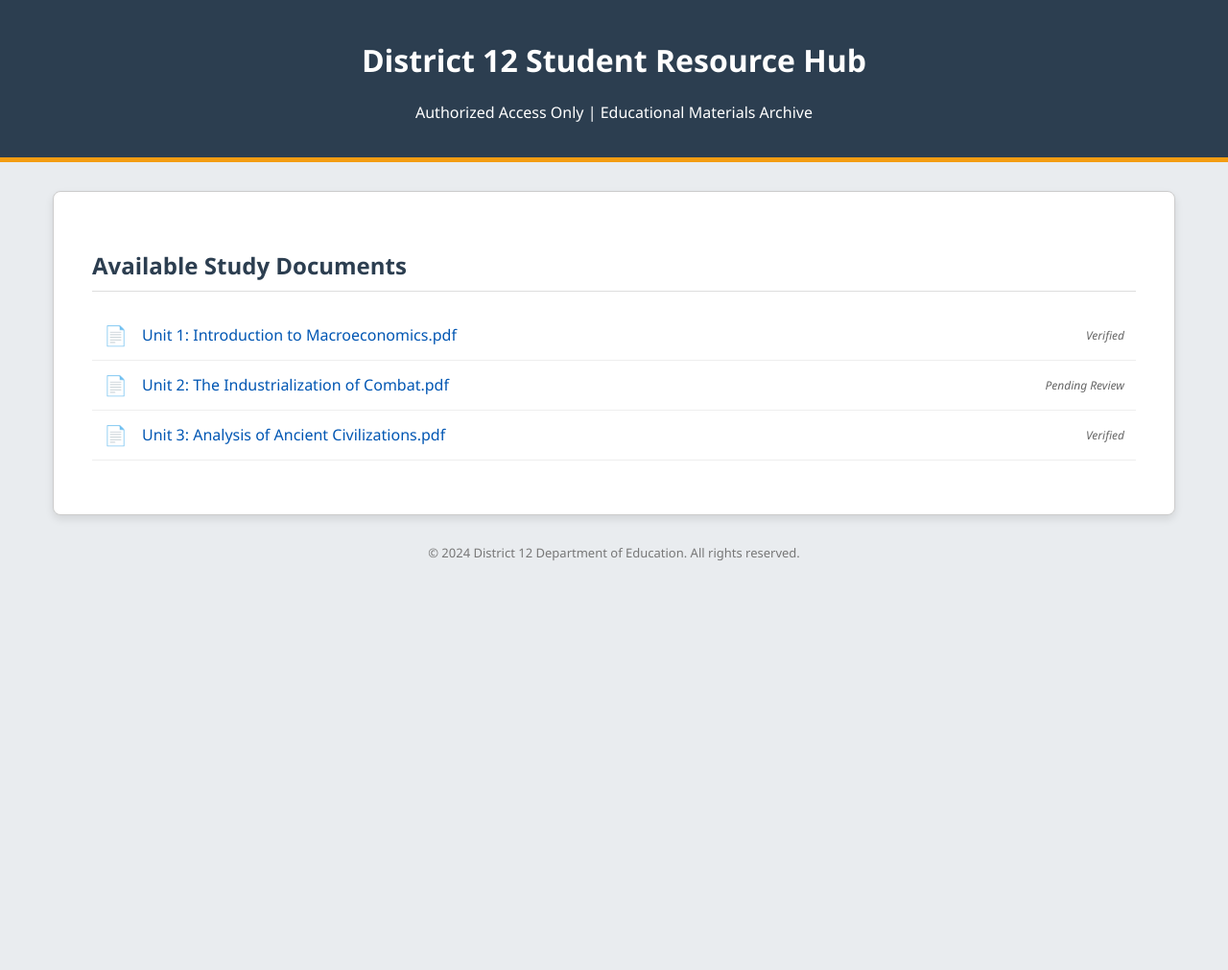
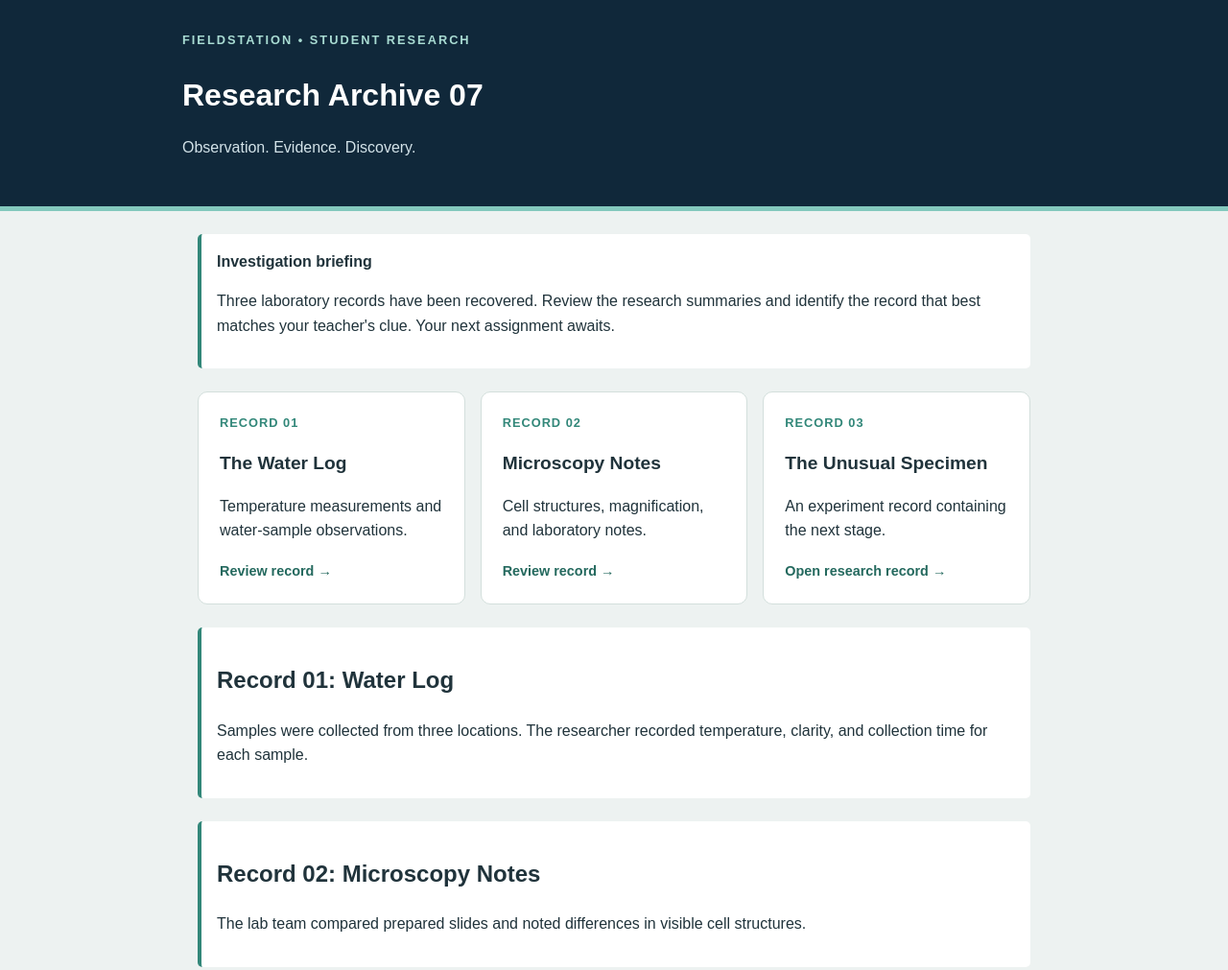
Before and after one commit to wmccormack150-wq/advanced-mathematics-portal, a plain HTML site: page index.html in a window 1280 px wide. Shown: the top 1011 px of the page at 96% size. Before the commit the page ends 800 px from the top, so only its background shows below. Drawn offline with Linux system fonts and the light colour scheme.

Commit message:
Revamp index.html for Fieldstation Research Archive
Updated the HTML structure and styles for the Fieldstation Research Archive, replacing the District 12 resource hub. Enhanced layout and design elements for better user experience.

```diff
--- a/index.html
+++ b/index.html
@@ -1,55 +1,165 @@
+
 <!DOCTYPE html>
 <html lang="en">
 <head>
-<meta charset="UTF-8">
-<title>District 12 | Academic Resource Portal</title>
-<style>
-body { font-family: 'Segoe UI', Tahoma, Geneva, Verdana, sans-serif; background-color: #e9ecef; color: #333; margin: 0; }
-.header { background-color: #2c3e50; color: white; padding: 20px; text-align: center; border-bottom: 5px solid #f39c12; }
-.container { width: 85%; margin: 30px auto; background: white; padding: 40px; border: 1px solid #ccc; box-shadow: 0 4px 8px rgba(0,0,0,0.1); border-radius: 8px; }
-h2 { color: #2c3e50; border-bottom: 1px solid #ddd; padding-bottom: 10px; }
-.doc-list { list-style: none; padding: 0; }
-.doc-item { display: flex; align-items: center; padding: 12px; border-bottom: 1px solid #eee; transition: background 0.2s; }
-.doc-item:hover { background-color: #f8f9fa; }
-.doc-icon { margin-right: 15px; font-size: 20px; }
-.doc-link { color: #0056b3; text-decoration: none; font-weight: 500; flex-grow: 1; }
-.doc-link:hover { text-decoration: underline; }
-.status { font-size: 12px; color: #666; font-style: italic; }
-.footer { text-align: center; margin-top: 30px; font-size: 13px; color: #777; }
-</style>
+  <meta charset="UTF-8">
+  <meta name="viewport" content="width=device-width, initial-scale=1">
+  <title>Fieldstation | Research Archive 07</title>
+  <style>
+    * { box-sizing: border-box; }
+
+    body {
+      margin: 0;
+      background: #edf2f1;
+      color: #20333b;
+      font-family: Arial, sans-serif;
+      line-height: 1.6;
+    }
+
+    header {
+      background: #10283a;
+      color: white;
+      padding: 32px 20px;
+      border-bottom: 5px solid #83c9bd;
+    }
+
+    .header-inner, main, footer {
+      max-width: 900px;
+      margin: auto;
+    }
+
+    .eyebrow {
+      color: #a9dcd3;
+      font-size: 0.8rem;
+      letter-spacing: 2px;
+      font-weight: bold;
+    }
+
+    h1 { margin-bottom: 5px; }
+    header p { color: #d3e3e9; }
+
+    main { padding: 24px 16px; }
+
+    .notice {
+      background: white;
+      border-left: 4px solid #328779;
+      padding: 16px;
+      margin-bottom: 24px;
+      border-radius: 5px;
+    }
+
+    .documents {
+      display: grid;
+      grid-template-columns: repeat(auto-fit, minmax(220px, 1fr));
+      gap: 16px;
+    }
+
+    .document {
+      display: block;
+      background: white;
+      color: inherit;
+      text-decoration: none;
+      border: 1px solid #d3dfdc;
+      border-radius: 10px;
+      padding: 22px;
+      transition: transform 0.15s, border-color 0.15s;
+    }
+
+    .document:hover, .document:focus-visible {
+      transform: translateY(-3px);
+      border-color: #328779;
+      outline: 2px solid #328779;
+      outline-offset: 2px;
+    }
+
+    .file-number {
+      color: #328779;
+      font-size: 0.8rem;
+      font-weight: bold;
+      letter-spacing: 1px;
+    }
+
+    .document h2 { font-size: 1.2rem; }
+
+    .open-label {
+      color: #24695e;
+      font-weight: bold;
+      font-size: 0.9rem;
+    }
+
+    footer {
+      padding: 12px 16px 32px;
+      color: #53676d;
+      font-size: 0.85rem;
+    }
+  </style>
 </head>
 <body>
+  <header>
+    <div class="header-inner">
+      <div class="eyebrow">FIELDSTATION • STUDENT RESEARCH</div>
+      <h1>Research Archive 07</h1>
+      <p>Observation. Evidence. Discovery.</p>
+    </div>
+  </header>
 
-<div class="header">
-<h1>District 12 Student Resource Hub</h1>
-<p>Authorized Access Only | Educational Materials Archive</p>
-</div>
+  <main>
+    <div class="notice">
+      <strong>Investigation briefing</strong>
+      <p>
+        Three laboratory records have been recovered.
+        Review the research summaries and identify the record
+        that best matches your teacher's clue.
+        Your next assignment awaits.
+      </p>
+    </div>
 
-<div class="container">
-<h2>Available Study Documents</h2>
-<ul class="doc-list">
-<li class="doc-item">
-<span class="doc-icon">📄</span>
-<a href="https://www.wikipedia.org/" class="doc-link">Unit 1: Introduction to Macroeconomics.pdf</a>
-<span class="status">Verified</span>
-</li>
-<!-- This is the secret link to your portal -->
-<li class="doc-item">
-<span class="doc-icon">📄</span>
-<a href="portal.html" class="doc-link">Unit 2: The Industrialization of Combat.pdf</a>
-<span class="status">Pending Review</span>
-</li>
-<li class="doc-item">
-<span class="doc-icon">📄</span>
-<a href="https://www.britannica.com/" class="doc-link">Unit 3: Analysis of Ancient Civilizations.pdf</a>
-<span class="status">Verified</span>
-</li>
-</ul>
-</div>
+    <section class="documents" aria-label="Research documents">
+      <a class="document" href="#water-log">
+        <div class="file-number">RECORD 01</div>
+        <h2>The Water Log</h2>
+        <p>Temperature measurements and water-sample observations.</p>
+        <span class="open-label">Review record →</span>
+      </a>
 
-<div class="footer">
-&copy; 2024 District 12 Department of Education. All rights reserved.
-</div>
+      <a class="document" href="#microscopy-notes">
+        <div class="file-number">RECORD 02</div>
+        <h2>Microscopy Notes</h2>
+        <p>Cell structures, magnification, and laboratory notes.</p>
+        <span class="open-label">Review record →</span>
+      </a>
 
+      <!-- Replace the example URL with your approved
+           password-protected classroom destination. -->
+      <a class="document"
+         href="https://YOUR-SCHOOL-LEARNING-PLATFORM.example/">
+        <div class="file-number">RECORD 03</div>
+        <h2>The Unusual Specimen</h2>
+        <p>An experiment record containing the next stage.</p>
+        <span class="open-label">Open research record →</span>
+      </a>
+    </section>
+
+    <section id="water-log" class="notice" style="margin-top:24px">
+      <h2>Record 01: Water Log</h2>
+      <p>
+        Samples were collected from three locations.
+        The researcher recorded temperature, clarity,
+        and collection time for each sample.
+      </p>
+    </section>
+
+    <section id="microscopy-notes" class="notice">
+      <h2>Record 02: Microscopy Notes</h2>
+      <p>
+        The lab team compared prepared slides and noted
+        differences in visible cell structures.
+      </p>
+    </section>
+  </main>
+
+  <footer>
+    Fieldstation Research Archive • Classroom Investigation
+  </footer>
 </body>
 </html>
```
